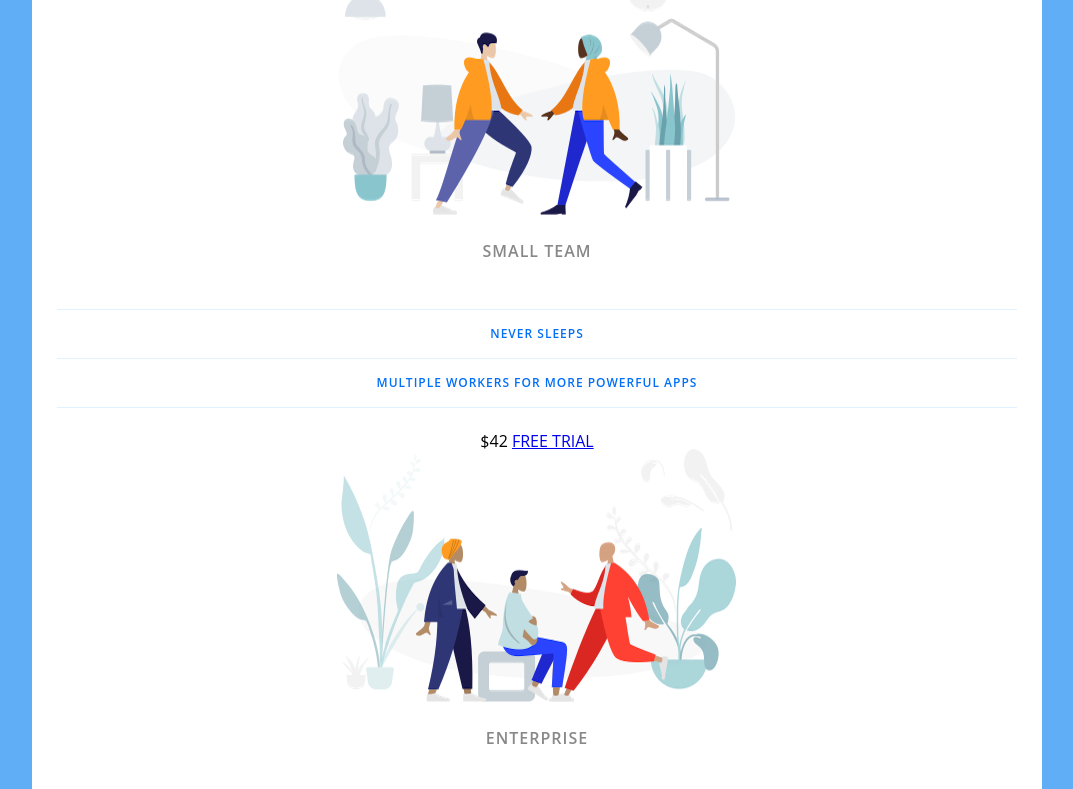
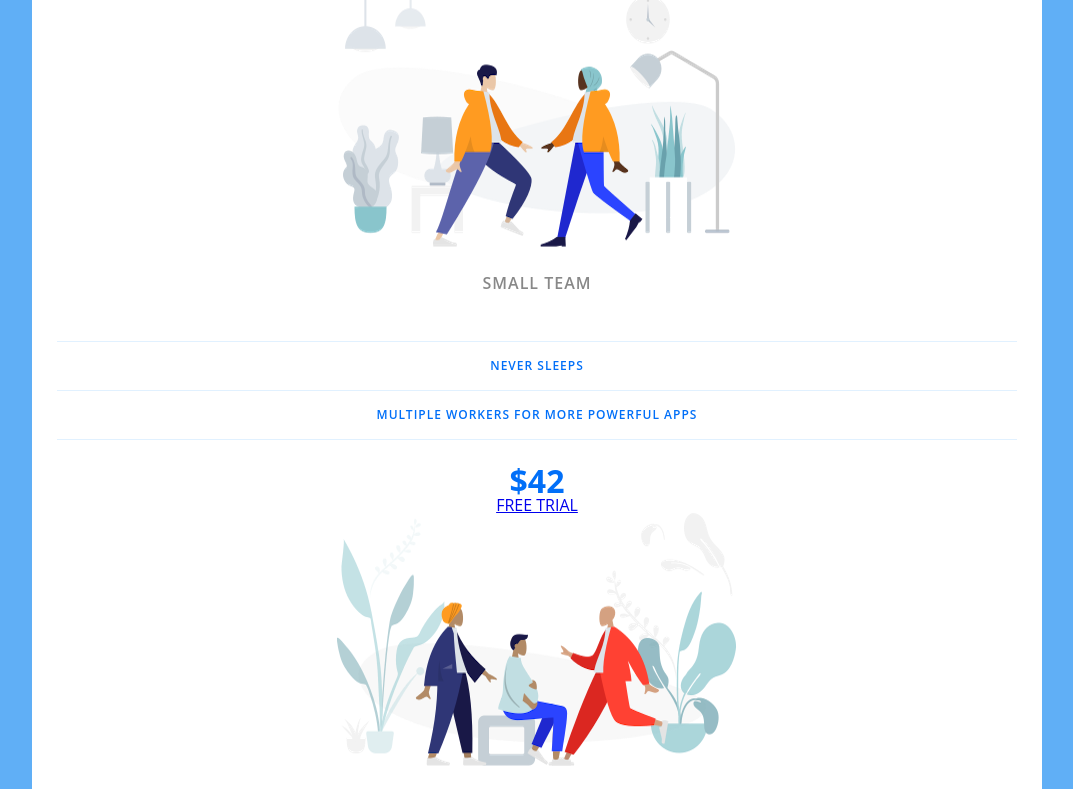
Before and after one commit to VicBond/3colPriceTable, a plain HTML site: page index.html in a window 1280 px wide. Shown: the part 540-1329 px from the top of the page, without its empty margins (103-1176 px from the left). Drawn offline with Linux system fonts and the light colour scheme.

Commit message:
add pricing-price class

```diff
--- a/style.css
+++ b/style.css
@@ -102,3 +102,10 @@ body {
 .pricing-features-item:last-child {
   border-bottom: 1px solid #e1f1ff;
 }
+
+.pricing-price {
+  color: #016ff8;
+  display: block;
+  font-size: 32px;
+  font-weight: 700;
+}
```
